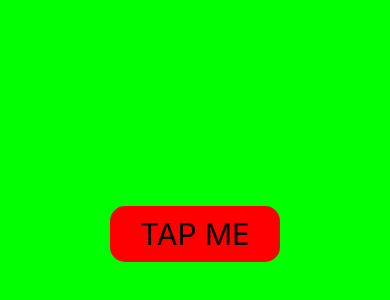
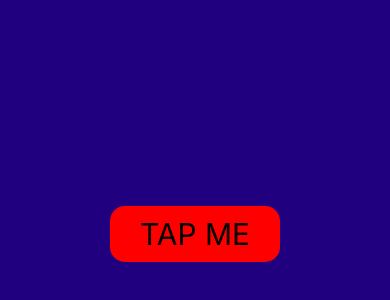
Before and after one commit to Rishu2000/bgChangerNew, a React Native app: screen / in a window 390 px wide. Shown: the part 188-488 px from the top of the page. Built offline with nearby package versions, Linux system fonts and the light colour scheme.

Commit message:
Imported "TouchableOpacity" component from "react-native" and Implemented bgChanger.

```diff
--- a/App.js
+++ b/App.js
@@ -1,11 +1,17 @@
 import React, {useState} from "react"
-import {Text,StyleSheet,View} from "react-native"
+import {Text,StyleSheet,View,TouchableOpacity, Touchable} from "react-native"
 const App = () => {
-  const [bgColor,setBgColor] = useState("#0f0")
+  const [bgColor,setBgColor] = useState("rgb(32,0,126)")
+  const handleBGC = () => {
+    let color = "rgb("+Math.floor(Math.random() * 256)+","+Math.floor(Math.random() * 256)+","+Math.floor(Math.random() * 256)+")";
+    setBgColor(color);
+  }
   return(
     <>
     <View style={[styles.container,{backgroundColor:bgColor}]}>
+    <TouchableOpacity onPress={handleBGC}>
     <Text style={styles.text}>tap me</Text>
+    </TouchableOpacity>
     </View>
     </>
   )
```
